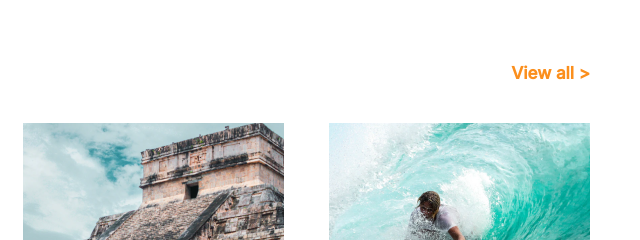
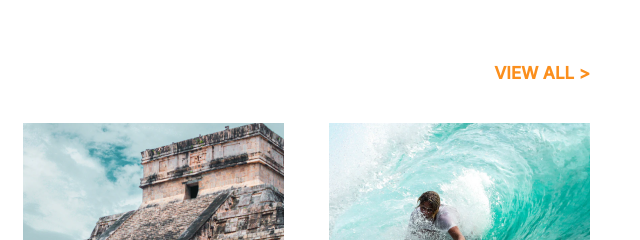
Before and after one commit to annqad/HTML_CSS_HW_4, a plain HTML site: page index.html in a window 1280 px wide. Shown: the part 3724-3964 px from the top of the page, 640-1280 px from the left. Drawn offline with Linux system fonts and the light colour scheme; files whose address does not match are found by name.

Commit message:
fix: change view trending to uppercase

```diff
--- a/index.html
+++ b/index.html
@@ -222,7 +222,7 @@
                     Trending stories
                 </h1>
                 <div class="view trending">
-                    View all >
+                    VIEW ALL >
                 </div>
             </div>
             <div class="trending_body">
```
